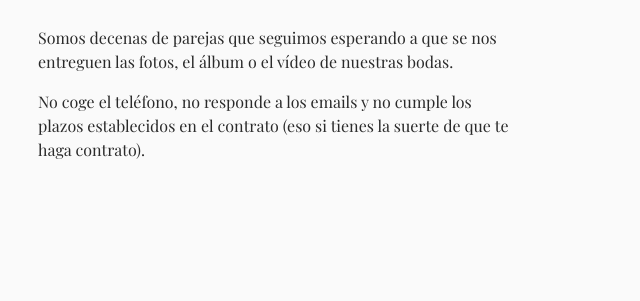
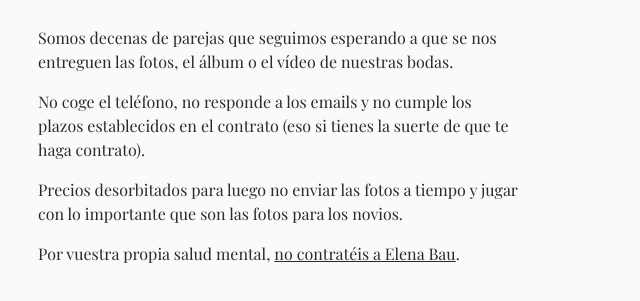
Before and after one commit to Serchinastico/nceb, a plain HTML site: page index.html in a window 1280 px wide. Shown: the part 387-688 px from the top of the page, without its empty margins (282-922 px from the left). Drawn offline with nearby package versions, Linux system fonts and the light colour scheme; a script that the page names is missing.

Commit message:
Add more text

```diff
--- a/index.html
+++ b/index.html
@@ -56,6 +56,14 @@
         establecidos en el contrato (eso si tienes la suerte de que te haga
         contrato).
       </p>
+      <p class="measure lh-copy">
+        Precios desorbitados para luego no enviar las fotos a tiempo y jugar con
+        lo importante que son las fotos para los novios.
+      </p>
+      <p class="measure lh-copy">
+        Por vuestra propia salud mental,
+        <span class="underline">no contratéis a Elena Bau</span>.
+      </p>
     </article>
   </body>
 </html>
```
